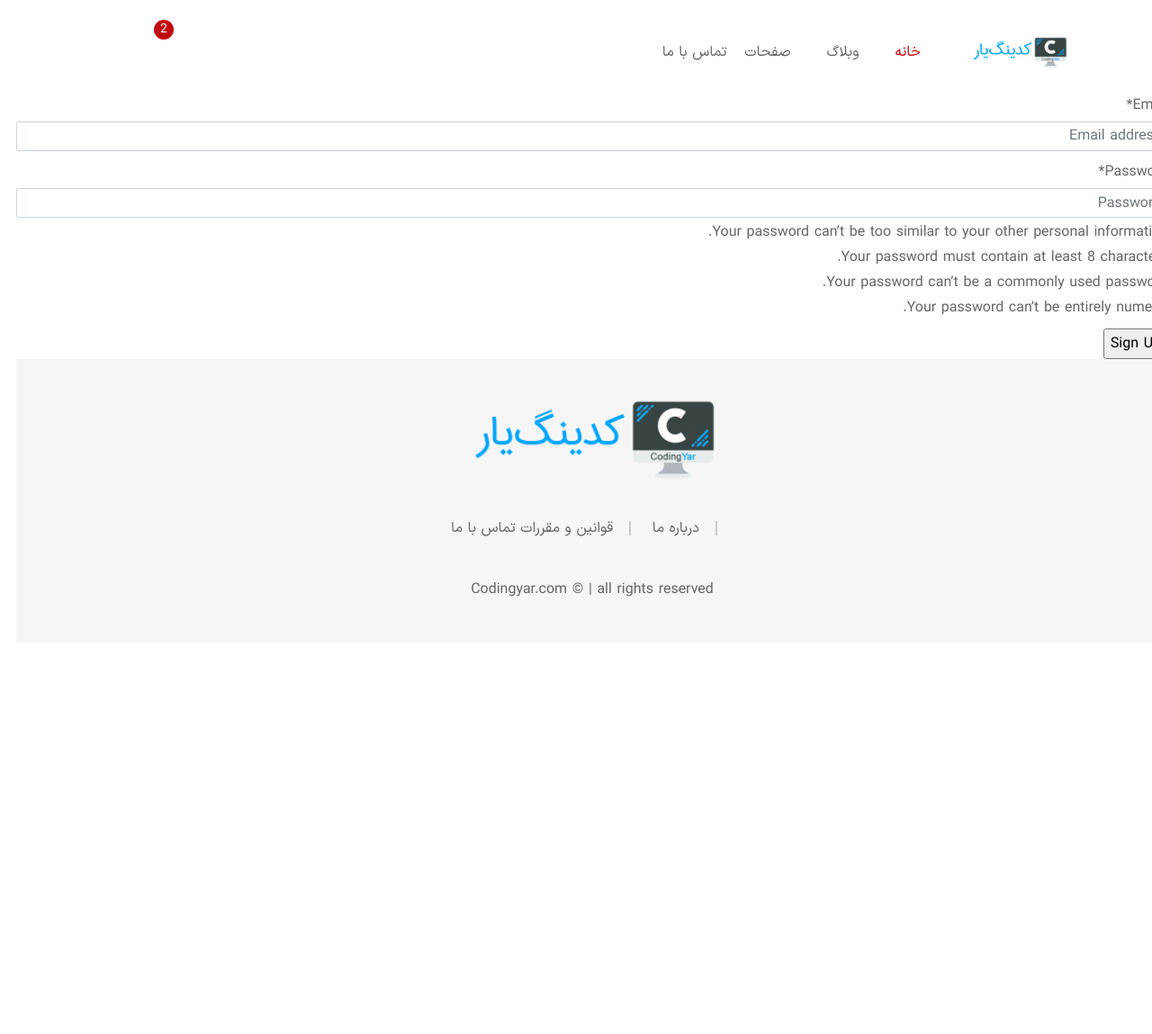
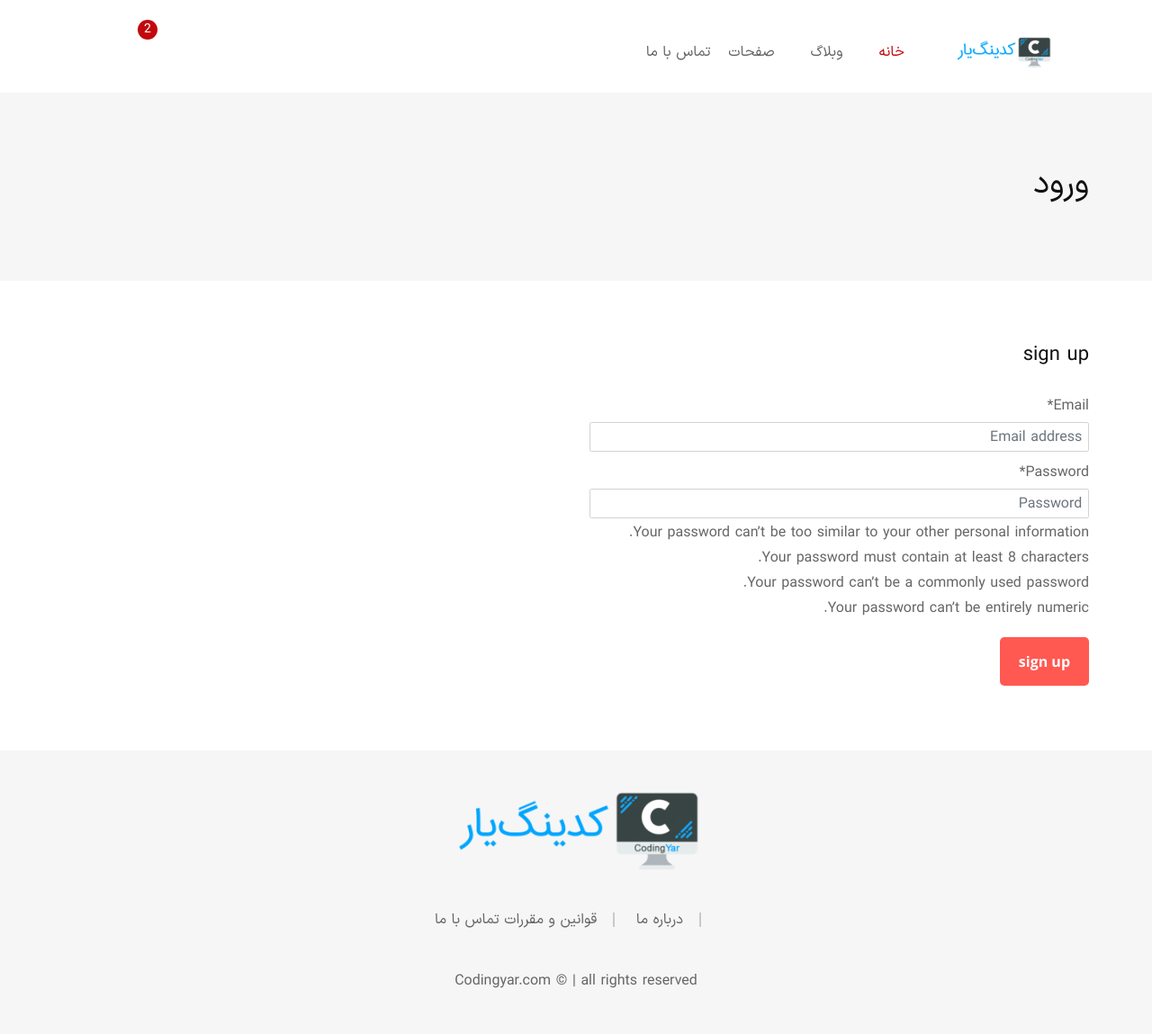
Before and after one commit to AminKhanmohamadi/Online_Shop, a Django app: page /accounts/signup/ in a window 1280 px wide. Shown: the whole page at 90% size. Before the commit the page ends 663 px from the top, so only its background shows below. Run offline with Django 5.2, Linux system fonts and the light colour scheme; parts of the project's set-up code (start-up, migrations or seed data) failed here and were passed over; some libraries are stand-ins or nearby versions; some web fonts are replaced.

Commit message:
edit login , signup templates

```diff
--- a/templates/_base.html
+++ b/templates/_base.html
@@ -95,7 +95,8 @@
                                     <sup class="mini-cart-count">2</sup>
                                 </a>
                             </li>
-                            <li class="header-toolbar__item user-info">
+                            {% if user.is_authenticated %}
+                                <li class="header-toolbar__item user-info">
                                 <a href="my-account.html" class="header-toolbar__btn">
                                     <i class="flaticon flaticon-user"></i>
                                 </a>
@@ -114,6 +115,14 @@
                                     </li>
                                 </ul>
                             </li>
+                                {% else %}
+                                <li class="header-toolbar__item user-info">
+                                <a href="{% url 'account_login' %}" class="header-toolbar__btn">
+                                    <i class="flaticon flaticon-user"></i>
+                                </a>
+                            </li>
+                            {% endif %}
+
                             <li class="header-toolbar__item">
                                 <a href="#searchForm" class="header-toolbar__btn toolbar-btn">
                                     <i class="flaticon flaticon-search"></i>
--- a/templates/account/login.html
+++ b/templates/account/login.html
@@ -1,8 +1,8 @@
 {% extends '_base.html' %}
 {% load crispy_forms_tags %}
-
+{% load i18n %}
 {% block title %}
-	Log in
+	{% trans 'Log in' %}
 {% endblock %}
 
 
@@ -37,6 +37,7 @@
                                     <div class="d-flex align-items-center mt--20">
                                         <div class="form__group">
                                             <input type="submit" value="ورود" class="btn-submit">
+                                            <a class="btn-submit--small" href="{% url 'account_signup' %}">{% trans 'Signup' %}</a>
                                         </div>
                                     </div>
                                 </form>
--- a/templates/account/signup.html
+++ b/templates/account/signup.html
@@ -1,15 +1,51 @@
 {% extends '_base.html' %}
 {% load crispy_forms_tags %}
-
+{% load i18n %}
 {% block title %}
-	Log in
+	{% trans 'Sign up' %}
 {% endblock %}
 
 
 {% block content %}
-    <form action="" method="post">
-        {% csrf_token %}
-        {{ form|crispy }}
-        <input type="submit" value="Sign Up">
-    </form>
+
+
+     <!-- Breadcrumb area Start -->
+        <div class="breadcrumb-area bg-color ptb--90" data-bg-color="#f6f6f6">
+            <div class="container">
+                <div class="row">
+                    <div class="col-12">
+                        <div class="d-flex justify-content-between align-items-center flex-sm-row flex-column">
+                            <h1 class="page-title">ورود</h1>
+                        </div>
+                    </div>
+                </div>
+            </div>
+        </div>
+        <!-- Breadcrumb area End -->
+
+        <!-- Main Content Wrapper Start -->
+        <div class="main-content-wrapper">
+            <div class="page-content-inner pt--75 pb--80">
+                <div class="container">
+                    <div class="row">
+                        <div class="col-md-6 mb-sm--50">
+                            <div class="login-box">
+                                <h3 class="heading__tertiary mb--30">{% trans 'sign up' %}</h3>
+                                <form class="form form--login" action="" method="post">
+                                    {% csrf_token %}
+                                    {{ form|crispy }}
+                                    <div class="d-flex align-items-center mt--20">
+                                        <div class="form__group">
+                                            <input type="submit" value="{% trans 'sign up' %}" class="btn-submit">
+
+                                        </div>
+                                    </div>
+                                </form>
+                            </div>
+                        </div>
+                    </div>
+                </div>
+            </div>
+        </div>
+        <!-- Main Content Wrapper Start -->
 {% endblock %}
```
Also changed, not shown: products/locale/fa/LC_MESSAGES/django.po.
